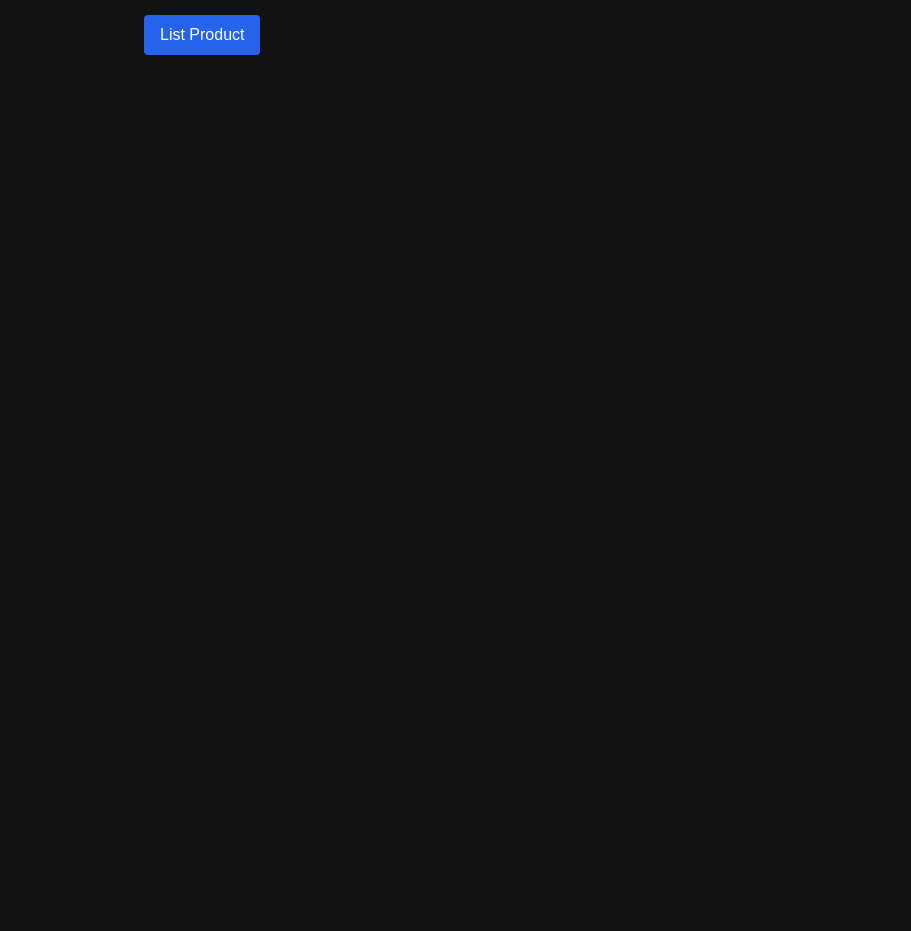
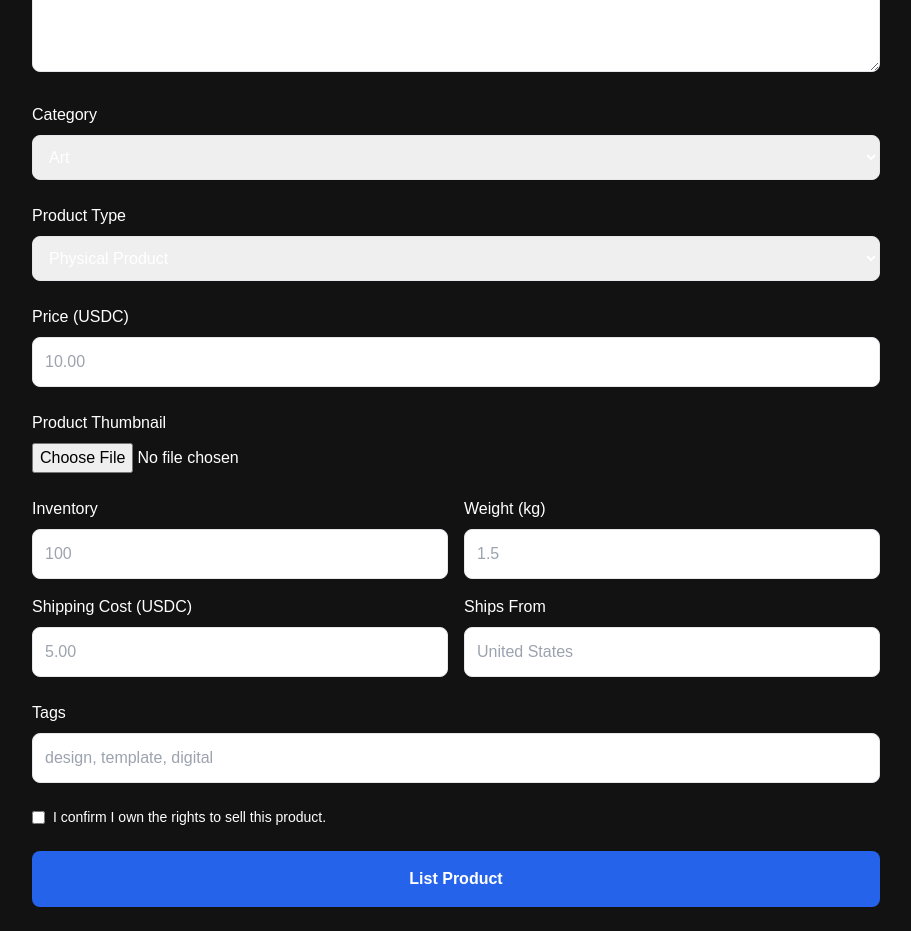
Before and after one commit to Shh12308/market-, a Next.js app: page /sell in a window 1280 px wide. Shown: the part 320-1251 px from the top of the page, without its empty margins (184-1095 px from the left). Before the commit the page ends 800 px from the top, so only its background shows below. Built offline with nearby package versions, Linux system fonts and the light colour scheme.

Commit message:
Update page.tsx

```diff
--- a/app/sell/page.tsx
+++ b/app/sell/page.tsx
@@ -1,36 +1,215 @@
-// app/sell/page.tsx
+"use client";
+
+import { useState } from "react";
 
 export default function SellPage() {
+  const [productType, setProductType] = useState("physical");
+
   return (
-    <div className="max-w-2xl mx-auto p-6">
+    <div className="max-w-4xl mx-auto p-6">
       <h1 className="text-3xl font-bold mb-6">Sell Product</h1>
 
-      <form className="space-y-4">
+      <form className="space-y-6">
+        {/* Product Name */}
+        <div>
+          <label className="block mb-2 font-medium">
+            Product Name
+          </label>
           <input
             type="text"
-          placeholder="Product Name"
-          className="w-full border p-2 rounded"
+            placeholder="Awesome Product"
+            className="w-full border rounded-lg p-3"
           />
+        </div>
+
+        {/* Description */}
+        <div>
+          <label className="block mb-2 font-medium">
+            Description
+          </label>
 
           <textarea
-          placeholder="Description"
-          className="w-full border p-2 rounded"
+            rows={6}
+            placeholder="Describe your product..."
+            className="w-full border rounded-lg p-3"
           />
+        </div>
+
+        {/* Category */}
+        <div>
+          <label className="block mb-2 font-medium">
+            Category
+          </label>
+
+          <select className="w-full border rounded-lg p-3">
+            <option>Art</option>
+            <option>Photography</option>
+            <option>Videos</option>
+            <option>Templates</option>
+            <option>Software</option>
+            <option>Music</option>
+            <option>Documents</option>
+            <option>E-books</option>
+            <option>Collectibles</option>
+            <option>Electronics</option>
+            <option>Other</option>
+          </select>
+        </div>
+
+        {/* Product Type */}
+        <div>
+          <label className="block mb-2 font-medium">
+            Product Type
+          </label>
+
+          <select
+            value={productType}
+            onChange={(e) => setProductType(e.target.value)}
+            className="w-full border rounded-lg p-3"
+          >
+            <option value="physical">Physical Product</option>
+            <option value="image">Image</option>
+            <option value="video">Video</option>
+            <option value="document">Document</option>
+            <option value="audio">Audio</option>
+            <option value="software">Software</option>
+            <option value="other">Other Digital Product</option>
+          </select>
+        </div>
+
+        {/* Price */}
+        <div>
+          <label className="block mb-2 font-medium">
+            Price (USDC)
+          </label>
 
           <input
             type="number"
-          placeholder="Price (USDC)"
-          className="w-full border p-2 rounded"
+            min="0"
+            step="0.01"
+            placeholder="10.00"
+            className="w-full border rounded-lg p-3"
           />
+        </div>
+
+        {/* Thumbnail */}
+        <div>
+          <label className="block mb-2 font-medium">
+            Product Thumbnail
+          </label>
 
           <input
             type="file"
+            accept="image/*"
+            className="w-full"
+          />
+        </div>
+
+        {/* Digital Upload */}
+        {productType !== "physical" && (
+          <div>
+            <label className="block mb-2 font-medium">
+              Product Files
+            </label>
+
+            <input
+              type="file"
+              multiple
               className="w-full"
             />
 
+            <p className="text-sm text-gray-500 mt-2">
+              Upload ZIP, PDF, MP4, JPG, PNG, MP3, or other supported
+              files.
+            </p>
+          </div>
+        )}
+
+        {/* Physical Product Fields */}
+        {productType === "physical" && (
+          <div className="grid md:grid-cols-2 gap-4">
+            <div>
+              <label className="block mb-2 font-medium">
+                Inventory
+              </label>
+
+              <input
+                type="number"
+                min="1"
+                placeholder="100"
+                className="w-full border rounded-lg p-3"
+              />
+            </div>
+
+            <div>
+              <label className="block mb-2 font-medium">
+                Weight (kg)
+              </label>
+
+              <input
+                type="number"
+                step="0.01"
+                placeholder="1.5"
+                className="w-full border rounded-lg p-3"
+              />
+            </div>
+
+            <div>
+              <label className="block mb-2 font-medium">
+                Shipping Cost (USDC)
+              </label>
+
+              <input
+                type="number"
+                step="0.01"
+                placeholder="5.00"
+                className="w-full border rounded-lg p-3"
+              />
+            </div>
+
+            <div>
+              <label className="block mb-2 font-medium">
+                Ships From
+              </label>
+
+              <input
+                type="text"
+                placeholder="United States"
+                className="w-full border rounded-lg p-3"
+              />
+            </div>
+          </div>
+        )}
+
+        {/* Tags */}
+        <div>
+          <label className="block mb-2 font-medium">
+            Tags
+          </label>
+
+          <input
+            type="text"
+            placeholder="design, template, digital"
+            className="w-full border rounded-lg p-3"
+          />
+        </div>
+
+        {/* Terms */}
+        <div className="flex items-start gap-2">
+          <input
+            type="checkbox"
+            className="mt-1"
+          />
+
+          <span className="text-sm">
+            I confirm I own the rights to sell this product.
+          </span>
+        </div>
+
+        {/* Submit */}
         <button
           type="submit"
-          className="bg-blue-600 text-white px-4 py-2 rounded"
+          className="w-full bg-blue-600 hover:bg-blue-700 text-white rounded-lg p-4 font-semibold"
         >
           List Product
         </button>
```
Lines whose indentation alone changed are shown as unchanged.
